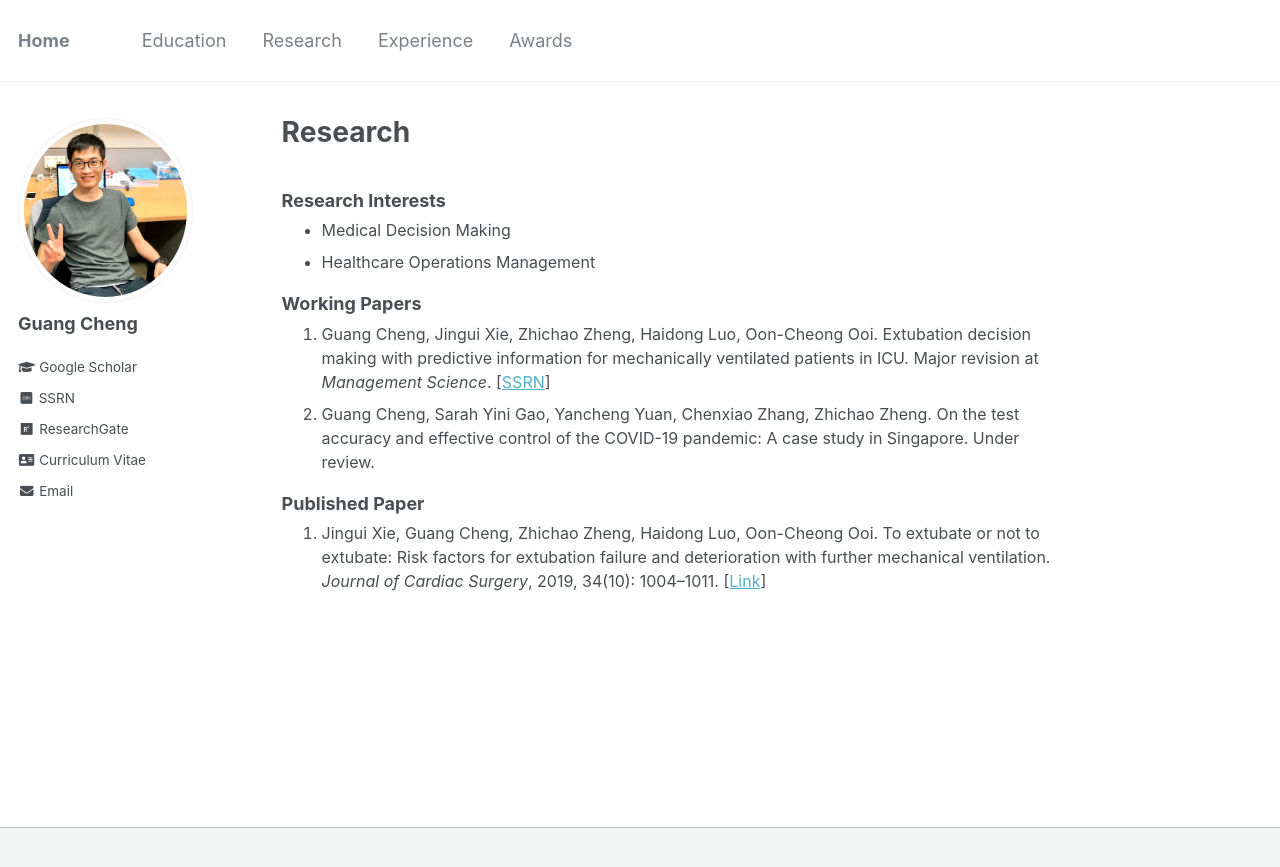
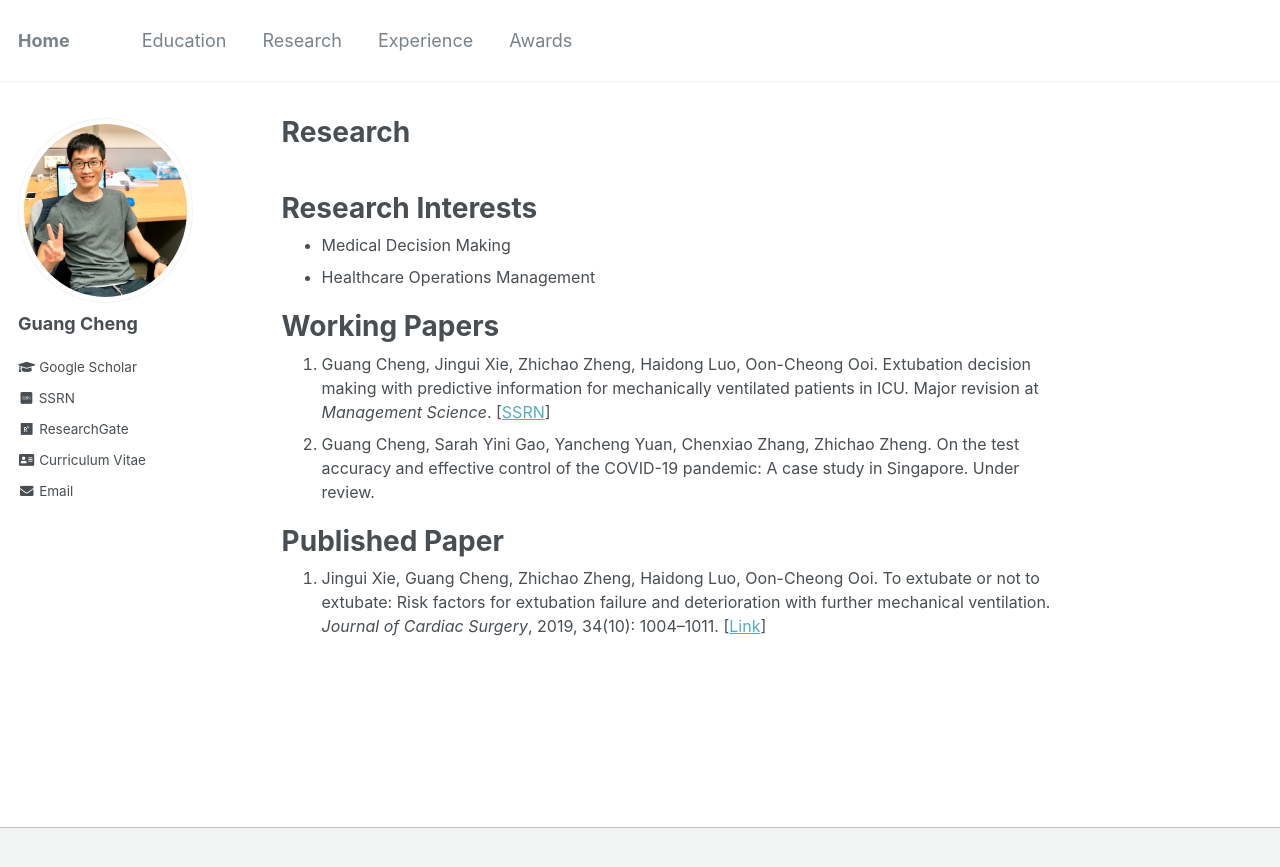
Before and after one commit to gcheng-nus/gcheng-nus.github.io, a Jekyll site: the page built from _pages/research.md, in a window 1280 px wide. Shown: the top 867 px of the page. Built offline with Jekyll 4.4.1, drawn with Linux system fonts in a browser that asks for light colours; some web fonts are replaced.

Commit message:
modify font

```diff
--- a/_pages/research.md
+++ b/_pages/research.md
@@ -6,17 +6,17 @@ author_profile: true
 ---
 <!-- <h2>Research Interests</h2> -->
 <br>
-<b style="font-size=28px;">Research Interests</b>
+<b style="font-size: 28px;">Research Interests</b>
 <ul style="font-size: 16px; margin-top: -1.2em">
 	<li>Medical Decision Making</li>
 	<li>Healthcare Operations Management</li>
 </ul>
-<b style="font-size=28px">Working Papers</b>
+<b style="font-size: 28px">Working Papers</b>
 <ol style="font-size: 16px; margin-top: -1.2em">
 	<li>Guang Cheng, Jingui Xie, Zhichao Zheng, Haidong Luo, Oon-Cheong Ooi. Extubation decision making with predictive information for mechanically ventilated patients in ICU. Major revision at <i>Management Science</i>. [<a href="https://ssrn.com/abstract=3397530" target="_blank">SSRN</a>]   </li>
 	<li>Guang Cheng, Sarah Yini Gao, Yancheng Yuan, Chenxiao Zhang, Zhichao Zheng. On the test accuracy and effective control of the COVID-19 pandemic: A case study in Singapore. Under review.</li>
 </ol>
-<b style="font-size=28px">Published Paper</b>
+<b style="font-size: 28px">Published Paper</b>
 <ol style="font-size: 16px; margin-top: -1.2em;">
 	<li>Jingui Xie, Guang Cheng, Zhichao Zheng, Haidong Luo, Oon-Cheong Ooi. To extubate or not to extubate: Risk factors for extubation failure and deterioration with further mechanical ventilation. <i>Journal of Cardiac Surgery</i>, 2019, 34(10): 1004–1011. [<a href="https://onlinelibrary.wiley.com/doi/abs/10.1111/jocs.14189" target="_blank">Link</a>]</li>
 </ol>
```
Also changed, not shown: _pages/education.md (+1 -1 lines).
